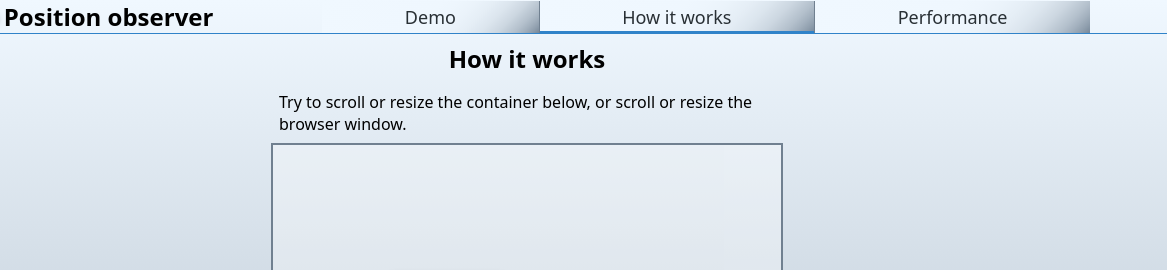
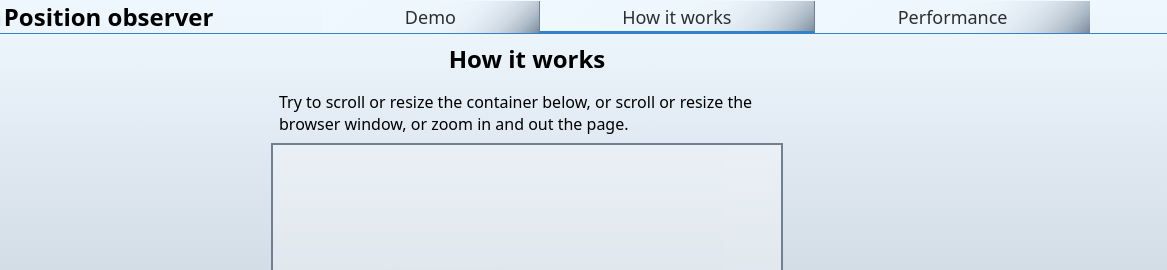
Before and after one commit to itihon/position-observer, a website with bundled scripts: page demo/how-it-works.html in a window 1280 px wide. Shown: the top 270 px of the page, 113-1280 px from the left. Built offline with nearby package versions, Linux system fonts and the light colour scheme; what request-animation-frame-loop would draw is missing.

Commit message:
refactor: change playground description

```diff
--- a/demo/how-it-works.html
+++ b/demo/how-it-works.html
@@ -26,7 +26,7 @@
 
       <h2>How it works</h2>
       <div class="description">
-        Try to scroll or resize the container below, or scroll or resize the browser window.
+        Try to scroll or resize the container below, or scroll or resize the browser window, or zoom in and out the page.
       </div>
 
       <div class="playground">
```
Also changed, not shown: demo/index.html (+1 -1 lines).
